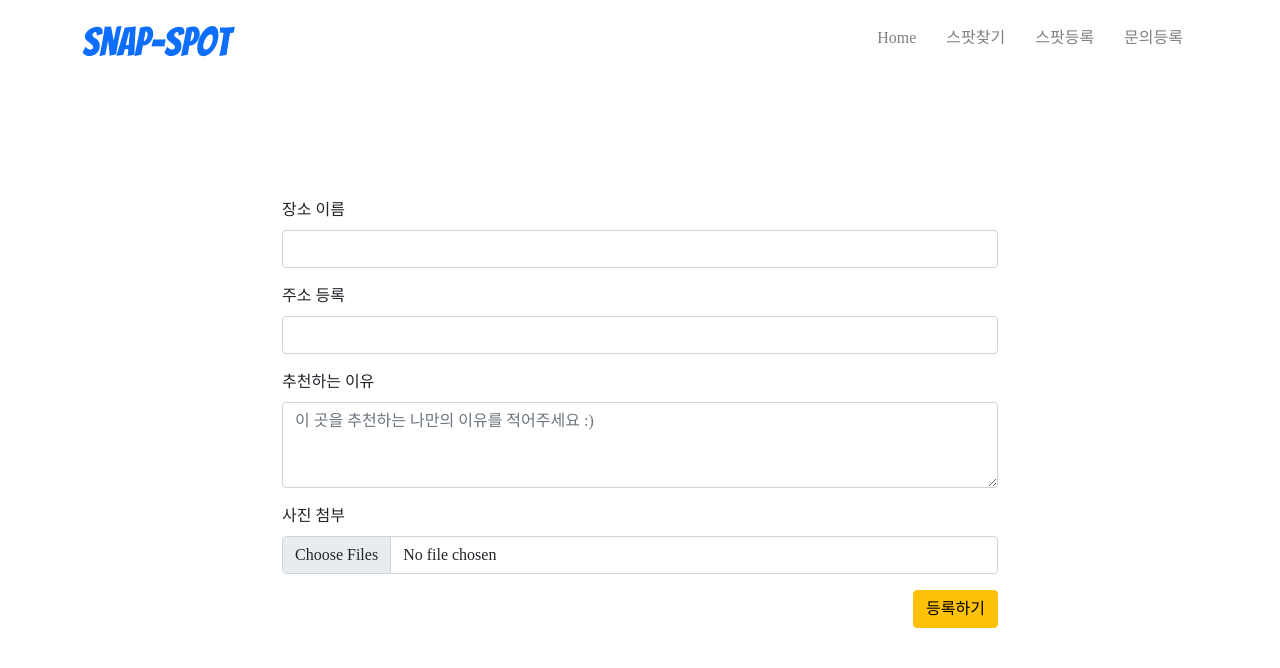
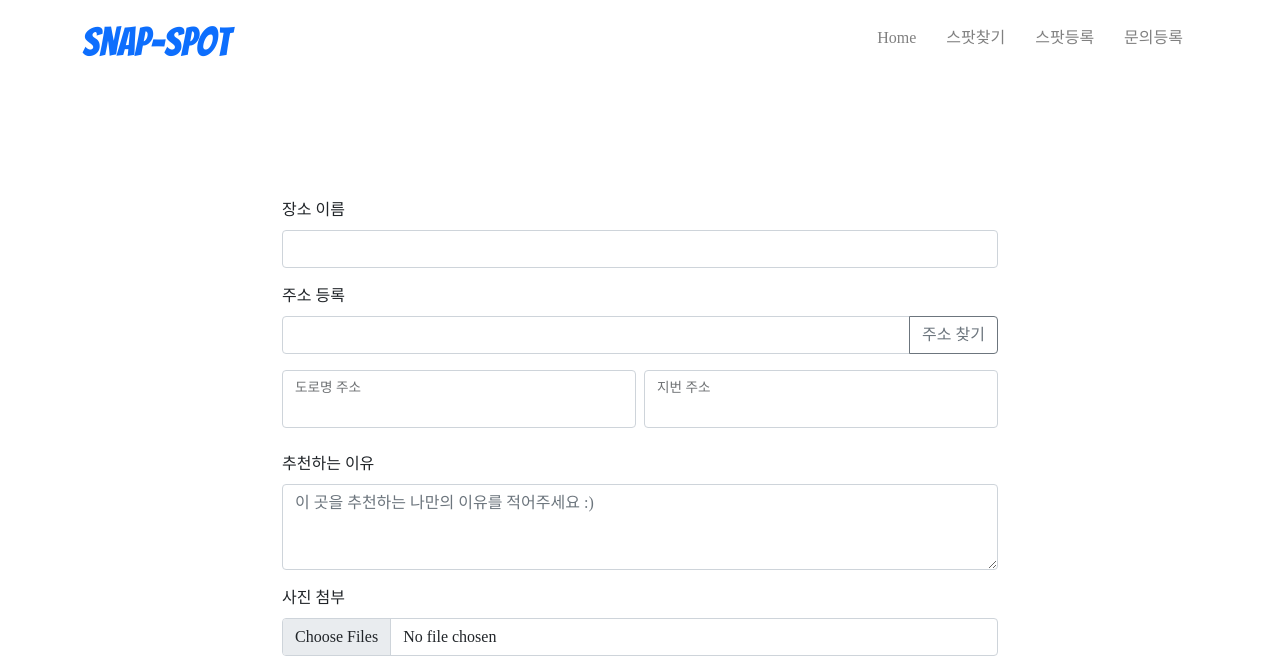
Before and after one commit to gpwls1446/sparta11-snapspot, a Flask app: page /create in a window 1280 px wide. Shown: the top 668 px of the page. Run offline with Flask 2, Linux system fonts and the light colour scheme; some libraries are stand-ins or nearby versions.

Commit message:
다음 주소검색 api 추가_2

```diff
--- a/templates/index2.html
+++ b/templates/index2.html
@@ -83,13 +83,12 @@
             font-family: 'Noto Serif KR', serif;
 
         }
-        .button{
+
+        .button {
             float: right;
         }
 
     </style>
-
-
 
 
 </head>
@@ -114,10 +113,32 @@
         <label for="exampleFormControlInput1" class="form-label"> 장소 이름 </label>
         <input type="email" class="form-control" id="exampleFormControlInput1">
     </div>
-    <div class="mb-3">
-        <label for="exampleFormControlInput1" class="form-label"> 주소 등록 </label>
-        <input type="email" class="form-control" id="exampleFormControlInput1">
+
+    <label for="exampleFormControlInput1" class="form-label"> 주소 등록 </label>
+    <div class="input-group mb-3">
+        <input type="text" class="form-control" id='sample4_postcode' aria-label="Recipient's username"
+               aria-describedby="button-addon2">
+        <button type="button" onclick="addresssearch()" class="btn btn-outline-secondary" type="button"
+                id="button-addon2"> 주소 찾기
+        </button>
     </div>
+
+    <div class="row g-2">
+        <div class="col-md">
+            <div class="form-floating">
+                <input type='text' class='form-control' id='sample4_roadAddress' id="floatingInputGrid">
+                <label for="floatingInputGrid">도로명 주소</label>
+            </div>
+        </div>
+        <div class="col-md">
+            <div class="form-floating">
+                <input type='text' class='form-control' id='sample4_jibunAddress' id="floatingInputGrid">
+                <label for="floatingInputGrid">지번 주소</label>
+            </div>
+        </div>
+    </div>
+
+<br>
     <div class="mb-3">
         <label for="exampleFormControlTextarea1" class="form-label"> 추천하는 이유 </label>
         <textarea class="form-control" id="exampleFormControlTextarea1" rows="3"
@@ -127,16 +148,17 @@
         <label for="formFileMultiple" class="form-label"> 사진 첨부 </label>
         <input class="form-control" type="file" id="formFileMultiple" multiple>
     </div>
-    <div class = "button">
-        <button type="button" class="btn btn-warning"> 등록하기 </button>
+    <div class="button">
+        <button type="button" class="btn btn-warning"> 등록하기</button>
     </div>
 </div>
 
 
 <script src="https://t1.daumcdn.net/mapjsapi/bundle/postcode/prod/postcode.v2.js"></script>
 <script>
-    new daum.Postcode({
-        oncomplete: function(data) {
+    function addresssearch() {
+        new daum.Postcode({
+            oncomplete: function (data) {
                 // 팝업에서 검색결과 항목을 클릭했을때 실행할 코드를 작성하는 부분.
 
                 // 도로명 주소의 노출 규칙에 따라 주소를 표시한다.
@@ -146,15 +168,15 @@
 
                 // 법정동명이 있을 경우 추가한다. (법정리는 제외)
                 // 법정동의 경우 마지막 문자가 "동/로/가"로 끝난다.
-                if(data.bname !== '' && /[동|로|가]$/g.test(data.bname)){
+                if (data.bname !== '' && /[동|로|가]$/g.test(data.bname)) {
                     extraRoadAddr += data.bname;
                 }
                 // 건물명이 있고, 공동주택일 경우 추가한다.
-                if(data.buildingName !== '' && data.apartment === 'Y'){
-                   extraRoadAddr += (extraRoadAddr !== '' ? ', ' + data.buildingName : data.buildingName);
+                if (data.buildingName !== '' && data.apartment === 'Y') {
+                    extraRoadAddr += (extraRoadAddr !== '' ? ', ' + data.buildingName : data.buildingName);
                 }
                 // 표시할 참고항목이 있을 경우, 괄호까지 추가한 최종 문자열을 만든다.
-                if(extraRoadAddr !== ''){
+                if (extraRoadAddr !== '') {
                     extraRoadAddr = ' (' + extraRoadAddr + ')';
                 }
 
@@ -164,7 +186,7 @@
                 document.getElementById("sample4_jibunAddress").value = data.jibunAddress;
 
                 // 참고항목 문자열이 있을 경우 해당 필드에 넣는다.
-                if(roadAddr !== ''){
+                if (roadAddr !== '') {
                     document.getElementById("sample4_extraAddress").value = extraRoadAddr;
                 } else {
                     document.getElementById("sample4_extraAddress").value = '';
@@ -172,12 +194,12 @@
 
                 var guideTextBox = document.getElementById("guide");
                 // 사용자가 '선택 안함'을 클릭한 경우, 예상 주소라는 표시를 해준다.
-                if(data.autoRoadAddress) {
+                if (data.autoRoadAddress) {
                     var expRoadAddr = data.autoRoadAddress + extraRoadAddr;
                     guideTextBox.innerHTML = '(예상 도로명 주소 : ' + expRoadAddr + ')';
                     guideTextBox.style.display = 'block';
 
-                } else if(data.autoJibunAddress) {
+                } else if (data.autoJibunAddress) {
                     var expJibunAddr = data.autoJibunAddress;
                     guideTextBox.innerHTML = '(예상 지번 주소 : ' + expJibunAddr + ')';
                     guideTextBox.style.display = 'block';
@@ -187,6 +209,7 @@
                 }
             }
         }).open();
+    }
 </script>
 
 
```
